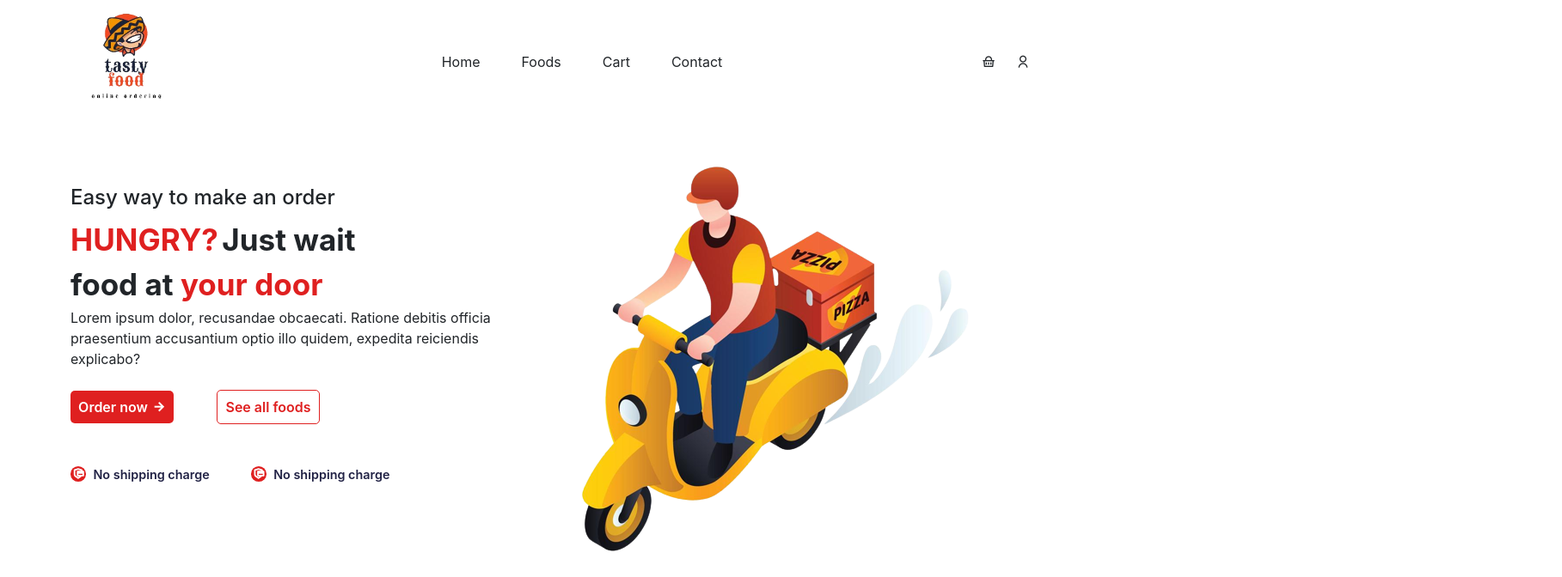
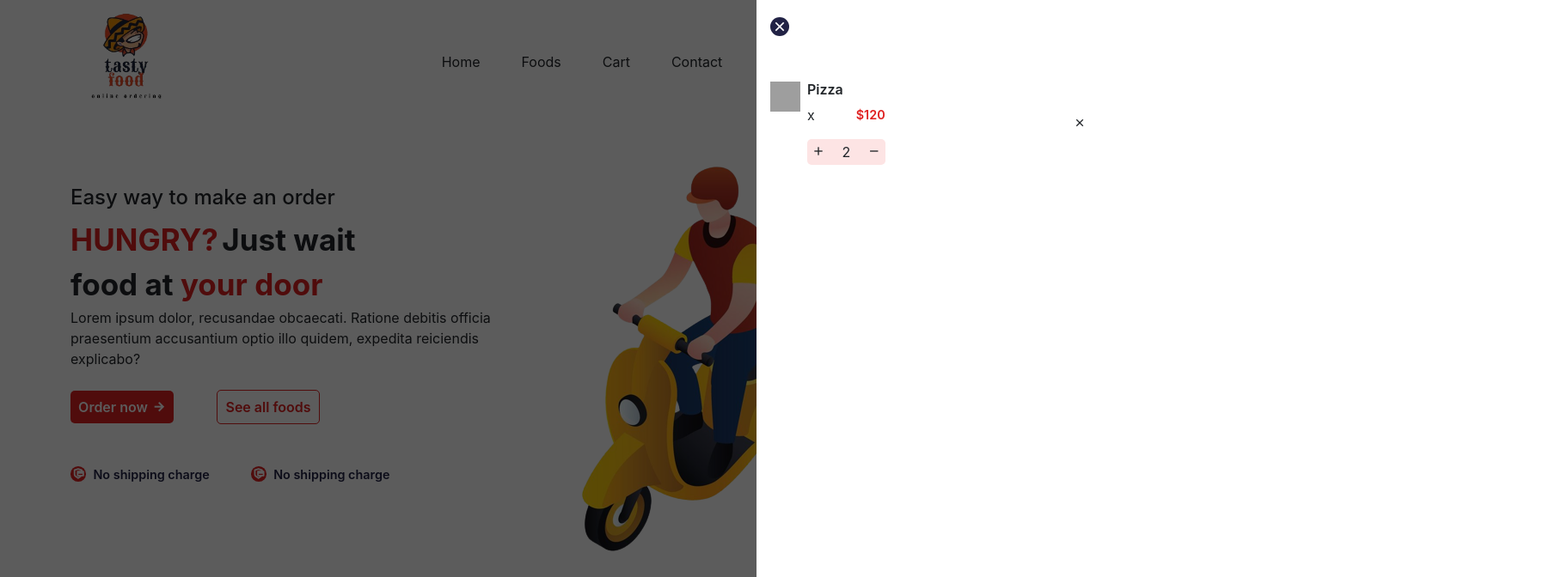
Before and after one commit to miladprogramer/react-food-order, a React (Create React App) app: page / in a window 1280 px wide. Both pictures are taken after a click on the icon 1149 px from the left and 72 px from the top of the page. Shown: the top 672 px of the page at 86% size, 1817 px wide, since content can reach past the window. Built offline with nearby package versions, Linux system fonts and the light colour scheme; grey boxes are pictures that could not be loaded.

Commit message:
create and use redux toolkit

```diff
--- a/src/App.js
+++ b/src/App.js
@@ -3,10 +3,20 @@ import './App.css';
 import Header from './components/Header'
 import Home from './components/Home'
 import Footer from './components/Footer'
+import Cart from './components/Cart';
+import {  useSelector } from 'react-redux/es/hooks/useSelector';
+
+
 function App() {
+
+  const toggleBasket=useSelector((state) => state.cartUi.cartVisible)
   return (
 <>
 <Header />
+{
+  toggleBasket && <Cart />
+}
+
 <Home />
 <Footer />
 </>
--- /dev/null
+++ b/src/Redux/CartSlice.js
@@ -0,0 +1,44 @@
+import { createSlice } from "@reduxjs/toolkit";
+
+
+
+    const initialState = {
+        cartItems:[],
+        totalAmount:0,
+        totalQuantity:0,
+    }
+
+    const CartSlice=createSlice({
+  name: 'cart',
+  initialState,
+  reducers: {
+    addItem(state,action){
+        const newItem=action.payload
+        const existingItem=state.cartItems.find((item)=>item.id===newItem.id)
+state.totalQuantity++
+if(!existingItem){
+    state.cartItems.push({
+        id:newItem.id,
+        title:newItem.title,
+        price:newItem.price,
+        image01:newItem.image01,
+        quantity:1,
+        totalPrice:newItem.price,
+    })
+}
+else{
+    existingItem.quantity++
+    existingItem.totalPrice=Number(existingItem.totalPrice)+Number(newItem.price)
+}
+
+state.totalAmount=state.cartItems.reduce(
+    (total,item)=>total + Number(item.price) * Number(item.quantity)
+)
+
+    }
+
+  },
+})
+
+export const cartActions = CartSlice.actions;
+export default CartSlice;
--- /dev/null
+++ b/src/Redux/cartUiSlice.js
@@ -0,0 +1,18 @@
+import { createSlice } from "@reduxjs/toolkit";
+
+
+
+
+
+    const cartUiSlice=createSlice({
+  name: 'cartUi',
+  initialState:{cartVisible:false},
+  reducers: {
+    toggle(state){
+      state.cartVisible=!state.cartVisible
+    }
+  }
+})
+
+export const cartUiActions = cartUiSlice.actions
+export default cartUiSlice
--- /dev/null
+++ b/src/Redux/store.js
@@ -0,0 +1,12 @@
+import { configureStore } from "@reduxjs/toolkit";
+import CartSlice from "./CartSlice";
+import cartUiSlice from "./cartUiSlice";
+
+const store=configureStore({
+reducer:{
+    cart:CartSlice.reducer,
+    cartUi:cartUiSlice.reducer
+}
+})
+
+export default store;
--- a/src/components/Cart.jsx
+++ b/src/components/Cart.jsx
@@ -3,14 +3,27 @@ import React from 'react'
 import './Style.css'
 import product_01 from '../images/product_01.jpg'
 import { ListGroupItem } from 'reactstrap'
+import { UseSelector } from 'react-redux/es/hooks/useSelector'
+import { useDispatch } from 'react-redux'
+import { cartUiActions } from '../Redux/cartUiSlice'
+
+
+
+
 const Cart = () => {
+
+  const dispatch=useDispatch()
+  const toggleBasket=()=>{
+    dispatch(cartUiActions.toggle())
+  }
     return (
         <>
            <ListGroupItem className="border-0 cart__item">
             <div className='cart-content'>
                 <div className='content-close-btn mb-3 p-3'>
-                 <i class="ri-close-line"></i>
+                 <i class="ri-close-line" onClick={toggleBasket}></i>
                 </div>
+
 
       <div className="cart__item-info d-flex gap-2 p-3">
         <img src={product_01} alt="product-img" />
--- a/src/components/Foods.jsx
+++ b/src/components/Foods.jsx
@@ -2,7 +2,25 @@
 import React from 'react'
 import bread from '../images/bread.png'
 import './Style.css'
+import { UseSelector } from 'react-redux/es/hooks/useSelector'
+import { useDispatch } from 'react-redux'
+import { cartActions } from '../Redux/CartSlice'
+
 const Foods = (props) => {
+
+  const dispatch=useDispatch()
+
+  const addToCart=()=>{
+
+    dispatch(cartActions.addItem({
+      id,
+      title,
+      image01,
+      price,
+    }))
+  }
+
+
     const {id,title,price,image01}=props.item
   return (
     <>
@@ -12,7 +30,7 @@ const Foods = (props) => {
     <h6>{title}</h6>
     <div className='addToCart'>
         <span>${price}</span>
-        <button>Add to Cart</button>
+        <button onClick={addToCart}>Add to Cart</button>
     </div>
 </div>
     </div>
--- a/src/components/Header.jsx
+++ b/src/components/Header.jsx
@@ -2,7 +2,17 @@ import React from 'react'
 import { Container } from 'reactstrap'
 import logo from '../images/tasty food (2).png'
 import './Style.css'
+import { UseSelector, useSelector } from 'react-redux/es/hooks/useSelector'
+import { useDispatch } from 'react-redux'
+import { cartUiActions } from '../Redux/cartUiSlice'
 const Header = () => {
+  const dispatch=useDispatch()
+
+  const quantity=useSelector((state) =>state.cart.totalQuantity)
+
+  const toggleBasket=()=>{
+    dispatch(cartUiActions.toggle())
+  }
   return (
    <>
   <Container>
@@ -12,7 +22,11 @@ const Header = () => {
   <span>Home</span><span>Foods</span><span>Cart</span><span>Contact</span>
 </div>
 <div className='menu-icons d-flex mt-4 gap-4'>
-<i class="ri-shopping-basket-line"></i>
+  <span className='basket'>
+    <span className='basket-badge'>{quantity}</span>
+  <i class="ri-shopping-basket-line" onClick={toggleBasket}></i>
+  </span>
+
 <i class="ri-user-line"></i>
 </div>
     </div>
--- a/src/components/Style.css
+++ b/src/components/Style.css
@@ -1,6 +1,25 @@
 .header-logo img {
   width: 130px;
   height: 120px;
+}
+.basket{
+  position: relative;
+}
+.basket-badge{
+  position: absolute;
+  top: -8px;
+  left: 16px;
+  background-color: #df2020;
+  color: white;
+  border-radius: 50%;
+  width: 15px;
+  height: 15px;
+  font-size: 0.8rem;
+  font-weight: 700;
+  display: flex;
+  align-items: center;
+  justify-content: center;
+
 }
 
 .footer {
@@ -297,6 +316,7 @@ font-weight: 700;
   height: 100%;
   background: rgba(0, 0, 0, 0.639);
   z-index: 9999;
+
 }
 .cart-content{
   position: absolute;
@@ -305,6 +325,7 @@ font-weight: 700;
   right: 0;
   width: 400px;
   height: 100%;
+
 }
 .cart__item img{
   width: 35px;
```
Also changed, not shown: src/index.js (+14 -3 lines).
